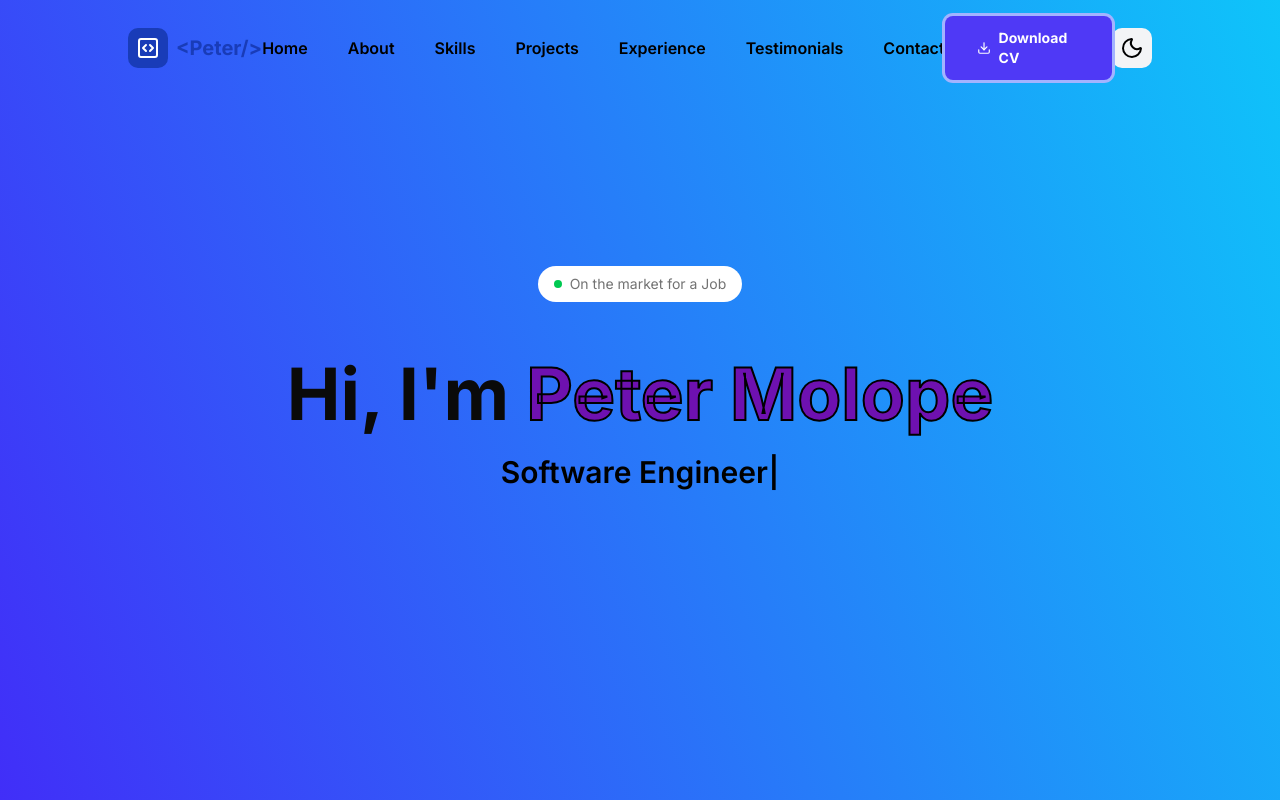
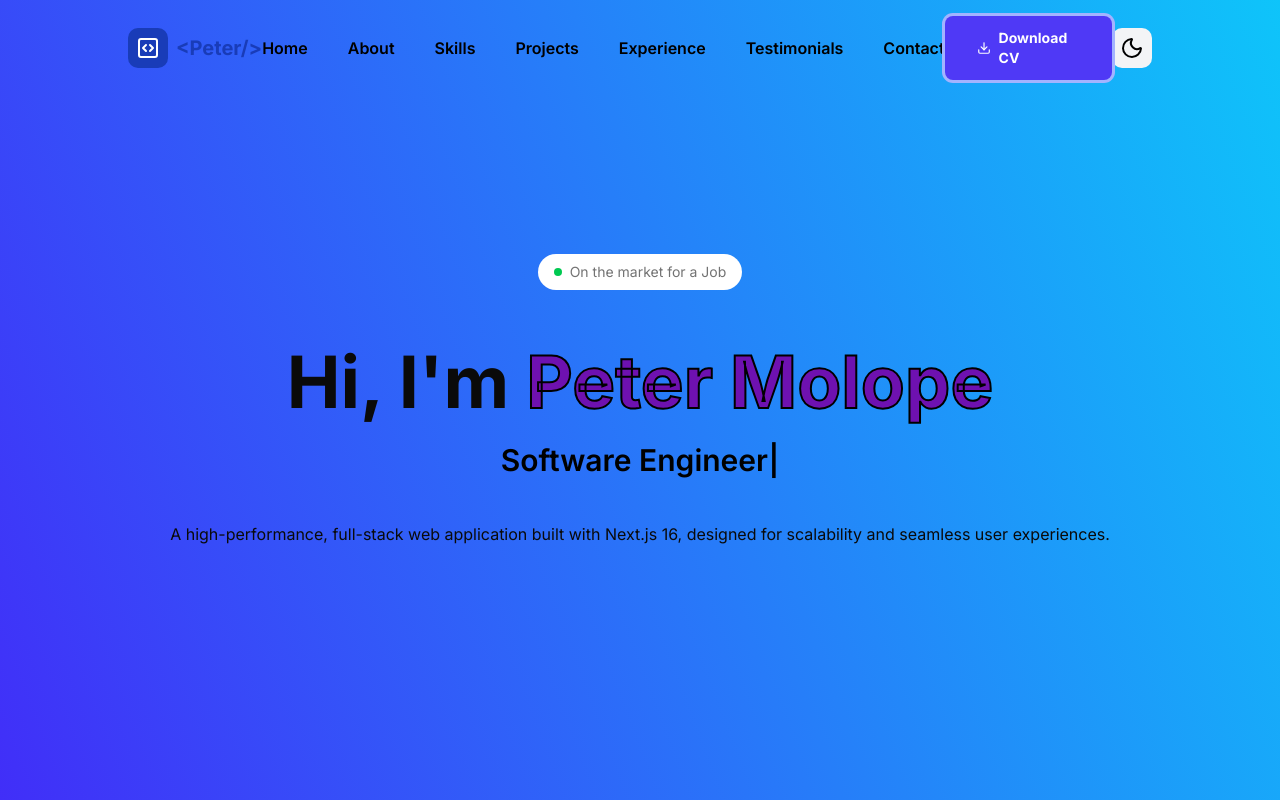
Before and after one commit to PeterMolope/Portfolio, a Next.js app: page / in a window 1280 px wide. Built offline with nearby package versions, Linux system fonts and the light colour scheme.

Commit message:
feat: add description to Hero component for enhanced context and clarity

```diff
--- a/components/Home/Hero/Hero.tsx
+++ b/components/Home/Hero/Hero.tsx
@@ -39,6 +39,12 @@ const Hero = () => {
             className="font-mono"
           />
         </div>
+
+        {/* description */}
+        <p>
+          A high-performance, full-stack web application built with Next.js 16,
+          designed for scalability and seamless user experiences.
+        </p>
       </div>
     </div>
   );
```
